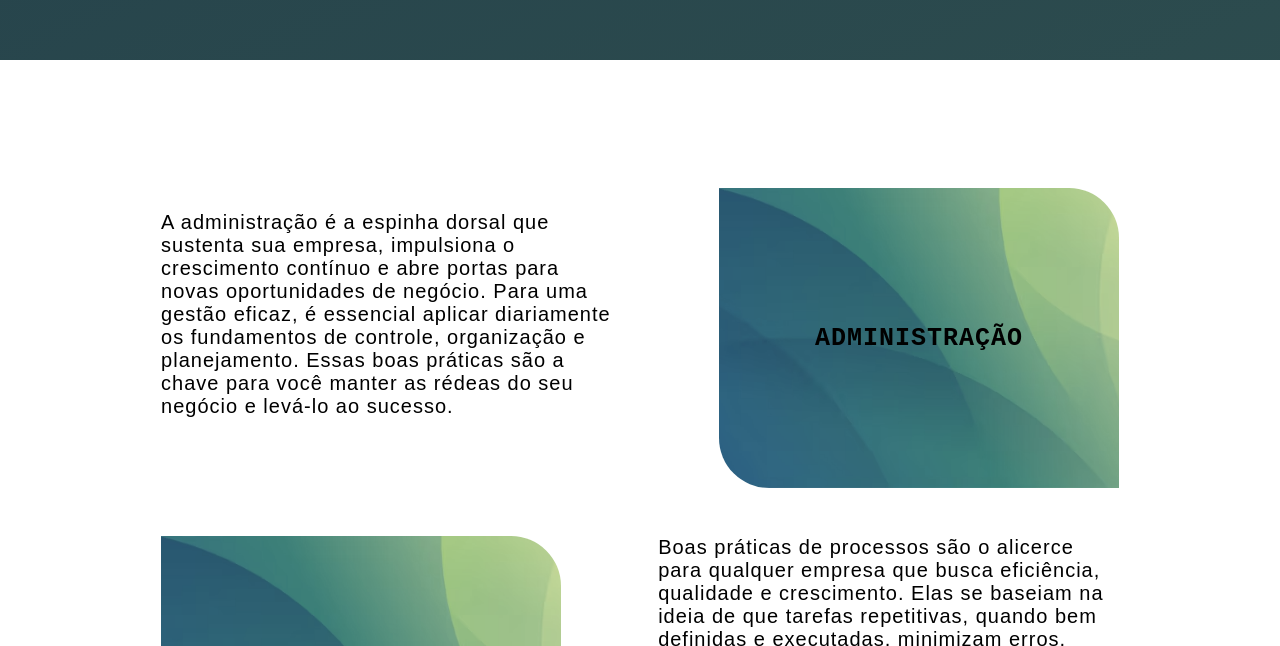
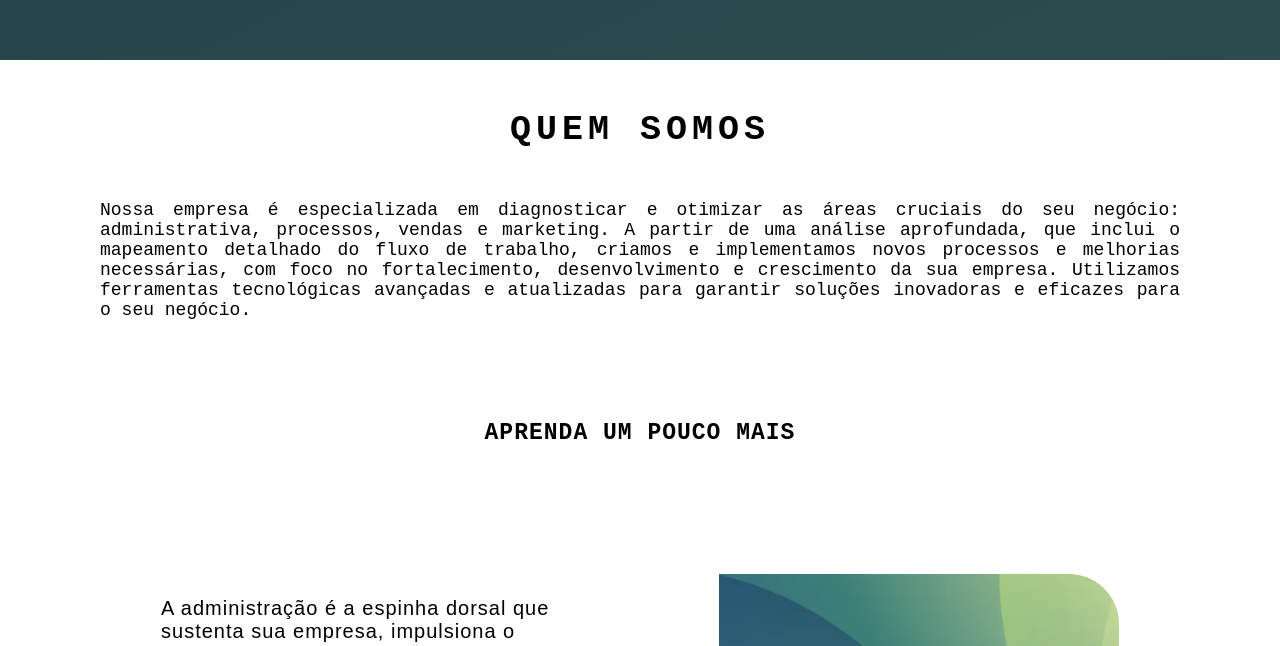
Before and after one commit to Small009/projeto-potencial, a plain HTML site: page index.html in a window 1280 px wide. Shown: the part 740-1386 px from the top of the page. Drawn offline with Linux system fonts and the light colour scheme.

Commit message:
Add files via upload
V3-site

```diff
--- a/index.html
+++ b/index.html
@@ -42,6 +42,12 @@
             <a href="https://drive.google.com/drive/folders/1yNRoZcIdKWkmcc32uidcIYaiQAuAfVTa?usp=sharing" target="_blank">Conteúdo gratuito</a>
             </div>
         </header>
+        <article class="text-descricao">
+            <h1>Quem somos</h1>
+            <p>Nossa empresa é especializada em diagnosticar e otimizar as áreas cruciais do seu negócio: administrativa, processos, vendas e marketing. A partir de uma análise aprofundada, que inclui o mapeamento detalhado do fluxo de trabalho, criamos e implementamos novos processos e melhorias necessárias, com foco no fortalecimento, desenvolvimento e crescimento da sua empresa. Utilizamos ferramentas tecnológicas avançadas e atualizadas para garantir soluções inovadoras e eficazes para o seu negócio.
+</p>
+            <h2>Aprenda um pouco mais</h2>
+        </article>
     <div class="container">
         <div class="card-container">
             <div class="card-text">
--- a/style.css
+++ b/style.css
@@ -87,6 +87,41 @@ a:hover {
     100% {
         background-position: 0% 90%;
     }
+}
+
+/*Descrição site*/
+
+.text-descricao h1 {
+
+         color: #000000;
+         font-family: 'Andale Mono', monospace;
+         text-align: center;
+         margin: 50px;
+
+
+}
+
+.text-descricao p {
+
+         color: #000000;
+         font-family: 'Andale Mono', monospace;
+         text-align: justify;
+        font-size: 18px;
+        margin-right: 100px;
+        margin-left: 100px;
+}
+
+
+
+.text-descricao h2 {
+
+         color: #000000;
+         font-family: 'Andale Mono', monospace;
+         text-align: center;
+         font-size: 23px;
+          margin-right: 200px;
+         margin-left: 200px;
+         margin-top: 100px;
 }
 
 /* MENU HAMBURGUER */
```
Also changed, not shown: leo.ico.
